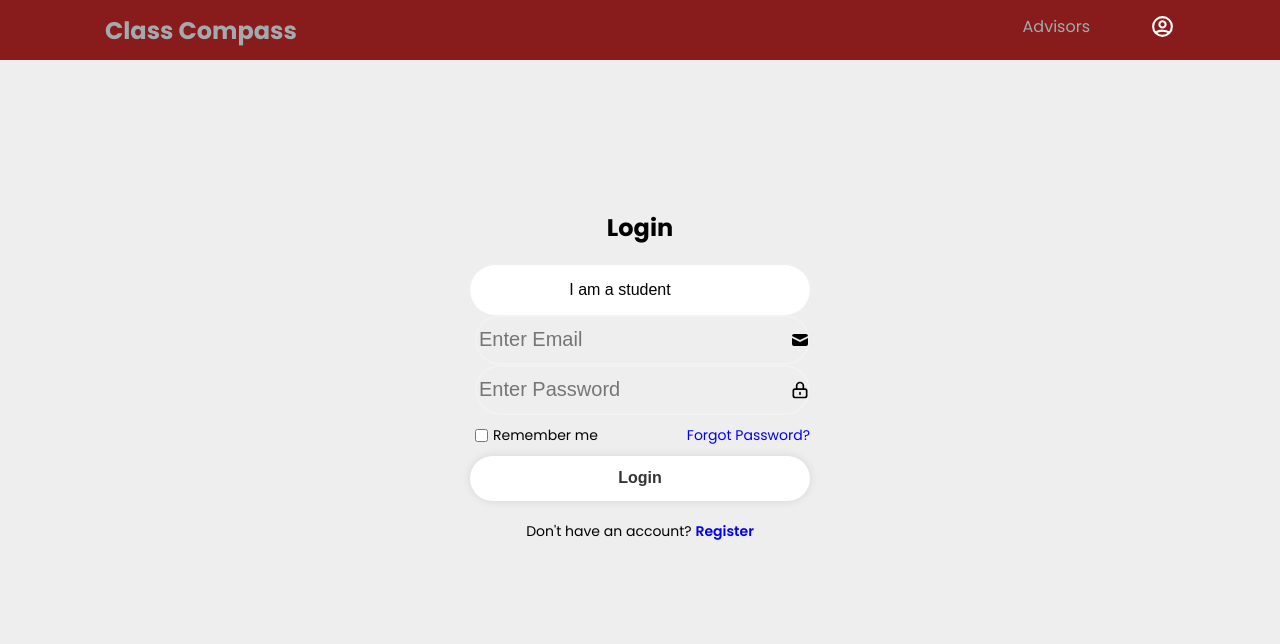
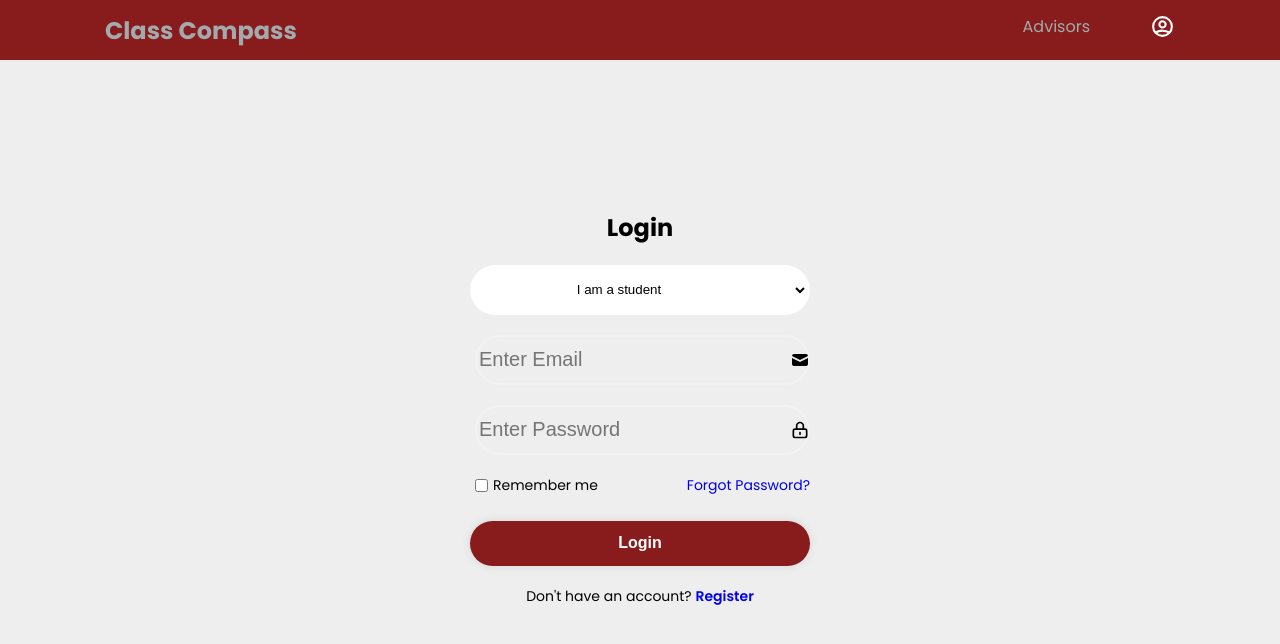
Before and after one commit to Ryu-From-Streets/classcompass, a React (Create React App) app in the folder frontend/: page /login in a window 1280 px wide. Shown: the top 644 px of the page. Built offline with nearby package versions, Linux system fonts and the light colour scheme.

Commit message:
Update login.css
removed the login that was there above the drop down cause it was like login-login twice. Changed login button to red (cause its highlighted, can make it green too). Added a border around the boxes.

```diff
--- a/frontend/src/Pages/login.css
+++ b/frontend/src/Pages/login.css
@@ -1,9 +1,15 @@
-.login-page{
+.login-page {
     margin: 100px auto;
     width: 400px;
     padding: 30px;
+  }
 
+  .input-container {
+    border: 2px solid #ccc;
+    border-radius: 10px;
+    padding: 10px;
   }
+
   .login-page h1 {
     font-size: 36px;
     text-align: center;
@@ -13,7 +19,7 @@
     position: relative;
     width: 100%;
     height: 50px;
-    margin: 30 px 0;
+    margin: 20px 0;
     display: flex;
   }
 
@@ -24,19 +30,9 @@
     border: none;
     outline: none;
     border: 2px solid rgba(255, 255, 255, 0.2);
+    text-align-last: center;
     border-radius: 40px;
     padding-right: 30px;
-}
-
-.input-box select {
-    -webkit-appearance: none;
-    -moz-appearance: none;
-    appearance: none;
-    background-size: 20px;
-    padding-right: 40px;
-    text-align-last: center;
-    font-size: 16px;
-    font-weight: 500;
   }
 
   .input-box input {
@@ -58,13 +54,14 @@
     font-size: 20px;
   }
 
-.login-page .forgot{
+  .login-page .forgot {
     display: flex;
     justify-content: space-between;
     font-size: 14px;
-    margin: -15px 0 15 px;
+    margin: -15px 0 15px;
     margin-top: 10px;
   }
+
   .forgot label {
     display: flex;
     align-items: center;
@@ -74,15 +71,15 @@
     margin-right: 5px;
   }
 
-
-.forgot label input{
+  .forgot label input {
     margin-right: 4px;
   }
-.forgot a{
+
+  .forgot a {
     text-decoration: none;
   }
 
-.forgot a:hover{
+  .forgot a:hover {
     text-decoration: underline;
   }
 
@@ -90,27 +87,28 @@
     margin-top: 10px;
     width: 100%;
     height: 45px;
-    background: #fff;
+    background: #881c1c;
     border: none;
     outline: none;
     border-radius: 40px;
-    box-shadow: 0 0 10px rgba(0,0,0,0.1);
+    box-shadow: 0 0 10px rgba(0, 0, 0, 0.1);
     cursor: pointer;
     font-size: 16px;
-    color: #333;
+    color: #fff;
     font-weight: 700;
   }
 
-.login-page .register{
+  .login-page .register {
     font-size: 14px;
     text-align: center;
     margin-top: 20px;
   }
 
-.register  a{
+  .register a {
     text-decoration: none;
     font-weight: 600;
   }
-.register  a:hover {
+
+  .register a:hover {
     text-decoration: underline;
   }
```
Lines whose indentation alone changed are shown as unchanged.
